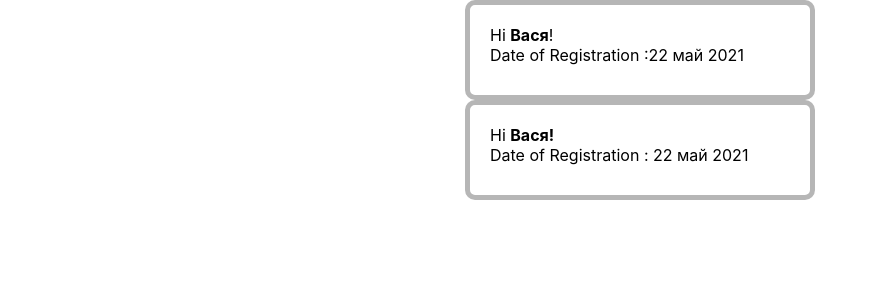
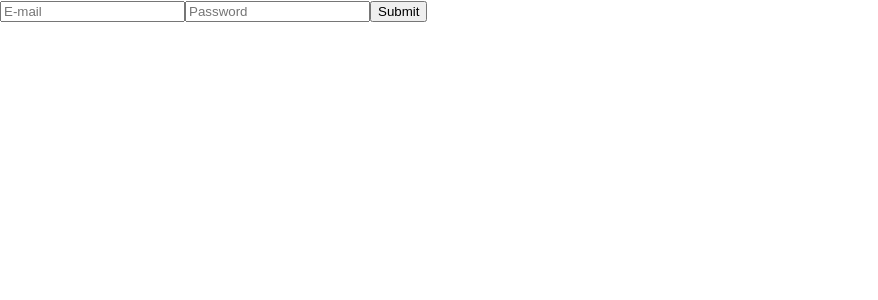
Before and after one commit to Olzhas11Dev/archakov, a React (Create React App) app: page / in a window 1280 px wide. Shown: the top 300 px of the page, without its empty margins (0-878 px from the left). Built offline with nearby package versions, Linux system fonts and the light colour scheme.

Commit message:
finished task2

```diff
--- a/package.json
+++ b/package.json
@@ -8,6 +8,7 @@
     "@testing-library/user-event": "^12.8.3",
     "react": "^17.0.2",
     "react-dom": "^17.0.2",
+    "react-hot-loader": "^4.13.0",
     "react-scripts": "4.0.3",
     "web-vitals": "^1.1.2"
   },
--- a/src/index.js
+++ b/src/index.js
@@ -1,11 +1,12 @@
 import React from "react"
 import ReactDOM from "react-dom"
 import "./index.css"
-import App from "./tutorial-1/App"
+// import App from "./tutorial-1/App"
+import App2 from "./tutorial-2/App2"
 
 ReactDOM.render(
   <React.StrictMode>
-    <App />
+    <App2 />
   </React.StrictMode>,
   document.getElementById("root")
 )
--- /dev/null
+++ b/src/tutorial-2/App2.js
@@ -0,0 +1,11 @@
+import Form from "./Form"
+
+function App2() {
+  return (
+    <div>
+      <Form />
+    </div>
+  )
+}
+
+export default App2
--- /dev/null
+++ b/src/tutorial-2/Form.jsx
@@ -0,0 +1,34 @@
+import React from "react"
+
+function Form() {
+  const handleSubmit = (event) => {
+    event.preventDefault() //prevent restart page
+    const infoData = {
+      name: event.target[0].value.trim(),
+      password: event.target[1].value.trim(),
+    }
+    let { name, password } = infoData //destructuring
+
+    if (name === "" || password === "") {
+      alert("please add the value")
+    } else {
+      console.log(name, password)
+
+      // Clean them again
+      event.target[0].value = ""
+      event.target[1].value = ""
+    }
+  }
+
+  return (
+    <div>
+      <form onSubmit={handleSubmit}>
+        <input type="text" placeholder="E-mail" />
+        <input type="password" placeholder="Password" />
+        <button type="submit">Submit</button>
+      </form>
+    </div>
+  )
+}
+
+export default Form
```
Also changed, not shown: 1 other file (tests, documents, lock files or other folders).
